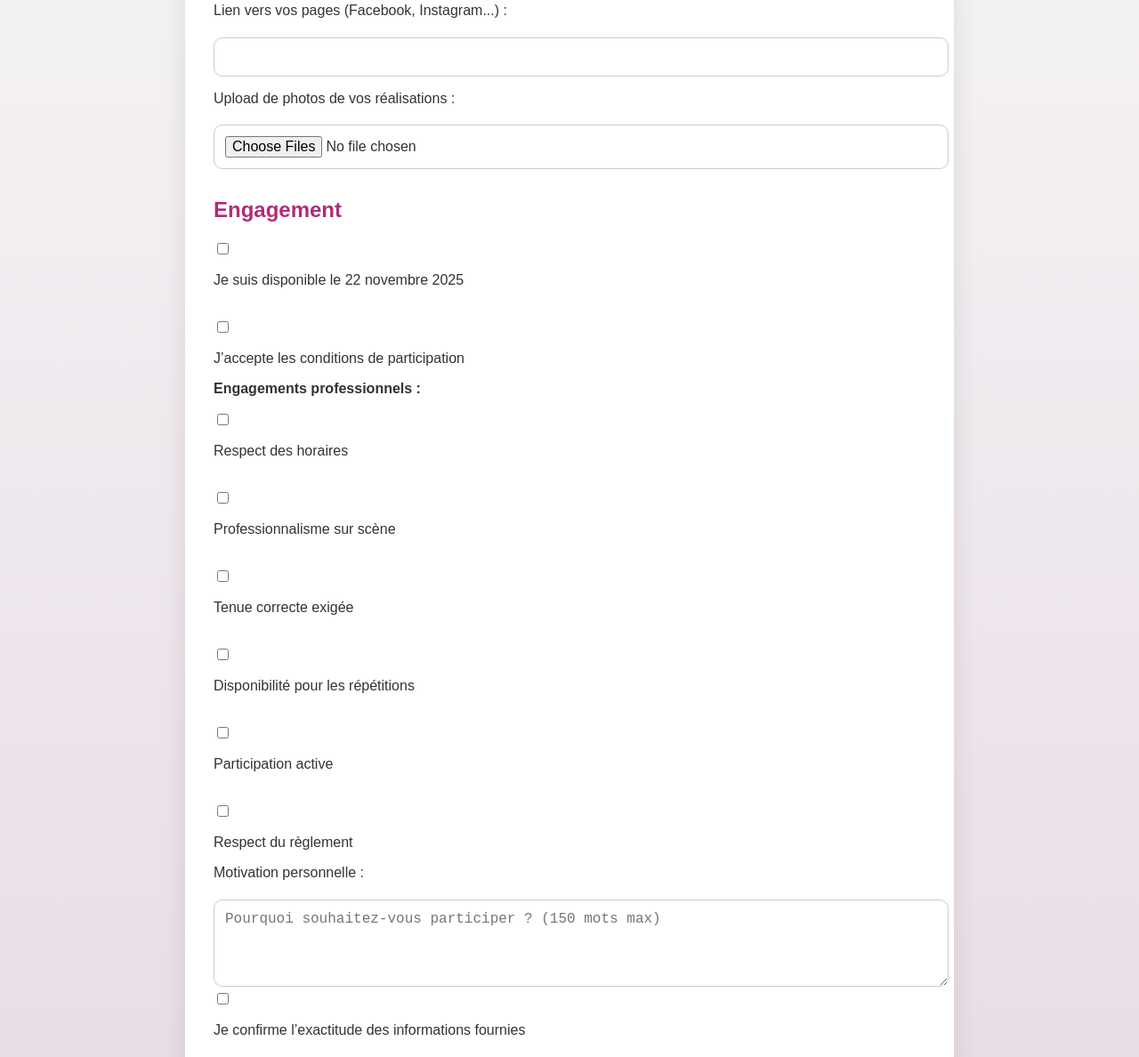
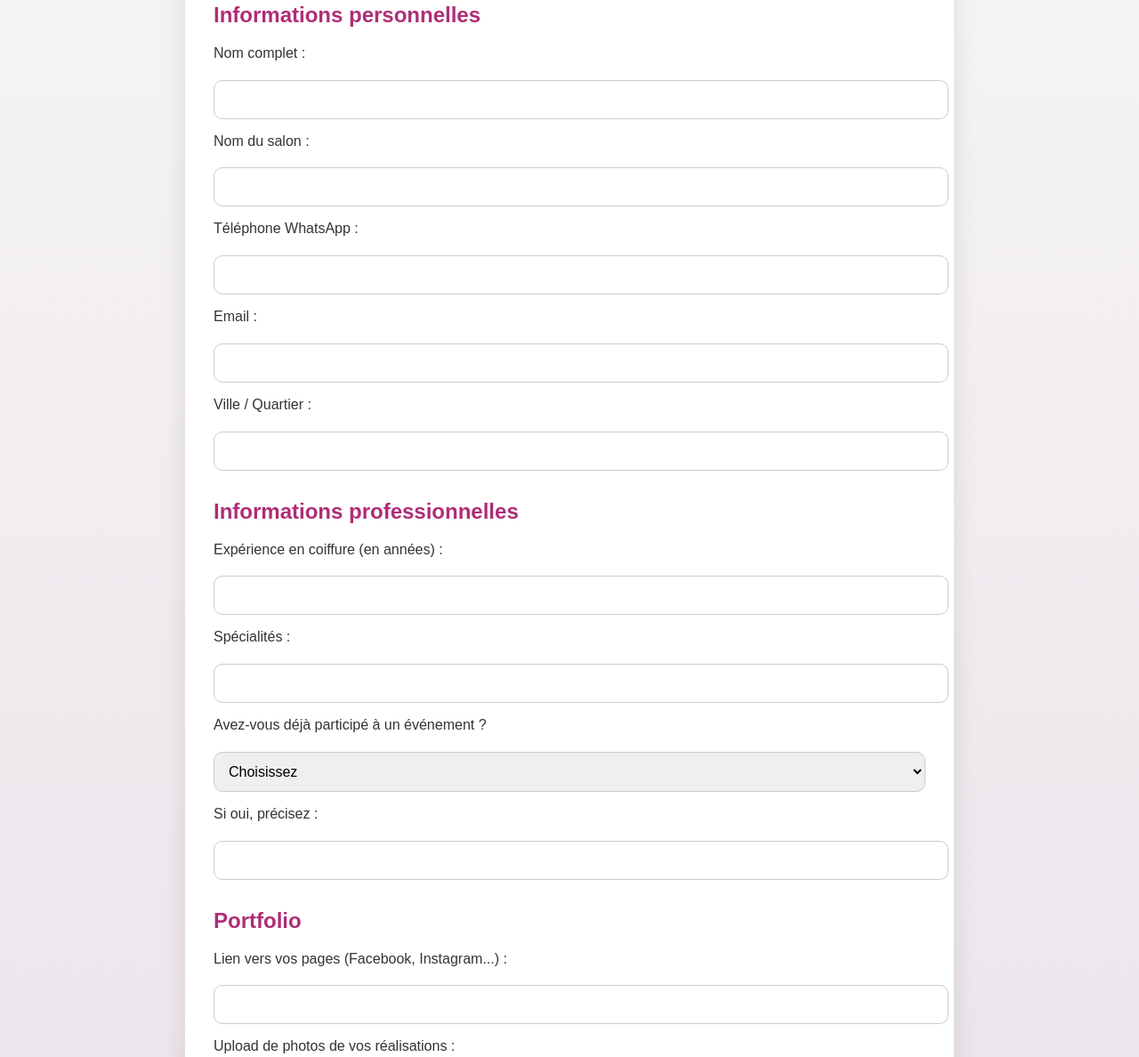
Before and after one commit to bibianeazokpota/nuit-des-tresses, a plain HTML site: page index.html in a window 1280 px wide. Shown: the part 319-1507 px from the top of the page at 89% size. Drawn offline with Linux system fonts and the light colour scheme.

Commit message:
Mise à jour index.html

```diff
--- a/index.html
+++ b/index.html
@@ -28,55 +28,67 @@
 
       <input type="hidden" name="timestamp" id="timestamp" />
 
-  <!-- Autres sections inchangées jusqu'ici -->
+      <h2>Informations personnelles</h2>
+      <label for="nom">Nom complet :</label>
+      <input type="text" id="nom" name="nom" required />
 
+      <label for="salon">Nom du salon :</label>
+      <input type="text" id="salon" name="salon" />
+
+      <label for="telephone">Téléphone WhatsApp :</label>
+      <input type="tel" id="telephone" name="telephone" required pattern="[\d\s+\-]{6,}" />
+
+      <label for="email">Email :</label>
+      <input type="email" id="email" name="email" required />
+
+      <label for="ville">Ville / Quartier :</label>
+      <input type="text" id="ville" name="ville" required />
+
+      <h2>Informations professionnelles</h2>
+      <label for="experience">Expérience en coiffure (en années) :</label>
+      <input type="number" id="experience" name="experience" min="0" />
+
+      <label for="specialites">Spécialités :</label>
+      <input type="text" id="specialites" name="specialites" />
+
+      <label for="evenement">Avez-vous déjà participé à un événement ?</label>
+      <select id="evenement" name="evenement" required>
+        <option value="" disabled selected>Choisissez</option>
+        <option value="Oui">Oui</option>
+        <option value="Non">Non</option>
+      </select>
+
+      <label for="details_evenement">Si oui, précisez :</label>
+      <input type="text" id="details_evenement" name="details_evenement" />
+
+      <h2>Portfolio</h2>
       <label for="portfolio">Lien vers vos pages (Facebook, Instagram...) :</label>
-  <input type="url" id="portfolio" name="portfolio" autocomplete="url" />
+      <input type="url" id="portfolio" name="portfolio" />
 
       <label for="photos">Upload de photos de vos réalisations :</label>
       <input type="file" id="photos" name="photos" accept=".jpg,.jpeg,.png" multiple />
 
-  <!-- Ajout d'id pour les cases à cocher -->
       <h2>Engagement</h2>
-  <div class="checkbox-group">
-    <input type="checkbox" id="dispo" name="dispo" required />
-    <label for="dispo">Je suis disponible le 22 novembre 2025</label><br/>
-
-    <input type="checkbox" id="conditions" name="conditions" required />
-    <label for="conditions">J’accepte les conditions de participation</label>
-  </div>
+      <label><input type="checkbox" name="dispo" required /> Je suis disponible le 22 novembre 2025</label>
+      <label><input type="checkbox" name="conditions" required /> J’accepte les conditions de participation</label>
 
       <p style="margin-top: 1rem; font-weight: bold;">Engagements professionnels :</p>
       <div class="checkbox-group">
-    <input type="checkbox" id="horaire" name="engagements" value="Respect des horaires" />
-    <label for="horaire">Respect des horaires</label><br/>
-
-    <input type="checkbox" id="scene" name="engagements" value="Professionnalisme sur scène" />
-    <label for="scene">Professionnalisme sur scène</label><br/>
-
-    <input type="checkbox" id="tenue" name="engagements" value="Tenue correcte exigée" />
-    <label for="tenue">Tenue correcte exigée</label><br/>
-
-    <input type="checkbox" id="repetition" name="engagements" value="Disponibilité pour les répétitions" />
-    <label for="repetition">Disponibilité pour les répétitions</label><br/>
-
-    <input type="checkbox" id="active" name="engagements" value="Participation active" />
-    <label for="active">Participation active</label><br/>
-
-    <input type="checkbox" id="reglement" name="engagements" value="Respect du règlement" />
-    <label for="reglement">Respect du règlement</label>
+        <label><input type="checkbox" name="engagements" value="Respect des horaires" /> Respect des horaires</label>
+        <label><input type="checkbox" name="engagements" value="Professionnalisme sur scène" /> Professionnalisme sur scène</label>
+        <label><input type="checkbox" name="engagements" value="Tenue correcte exigée" /> Tenue correcte exigée</label>
+        <label><input type="checkbox" name="engagements" value="Disponibilité pour les répétitions" /> Disponibilité pour les répétitions</label>
+        <label><input type="checkbox" name="engagements" value="Participation active" /> Participation active</label>
+        <label><input type="checkbox" name="engagements" value="Respect du règlement" /> Respect du règlement</label>
       </div>
 
       <label for="motivation">Motivation personnelle :</label>
-  <textarea id="motivation" name="motivation" rows="4" autocomplete="off" placeholder="Pourquoi souhaitez-vous participer ? (150 mots max)" required></textarea>
+      <textarea id="motivation" name="motivation" rows="4" placeholder="Pourquoi souhaitez-vous participer ? (150 mots max)" required></textarea>
 
-  <input type="checkbox" id="confirmation" name="confirmation" required />
-  <label for="confirmation">Je confirme l’exactitude des informations fournies</label>
+      <label><input type="checkbox" name="confirmation" required /> Je confirme l’exactitude des informations fournies</label>
 
       <button type="submit">Envoyer ma candidature</button>
     </form>
-
-
   </div>
 
   <script>
```
Lines whose indentation alone changed are shown as unchanged.
